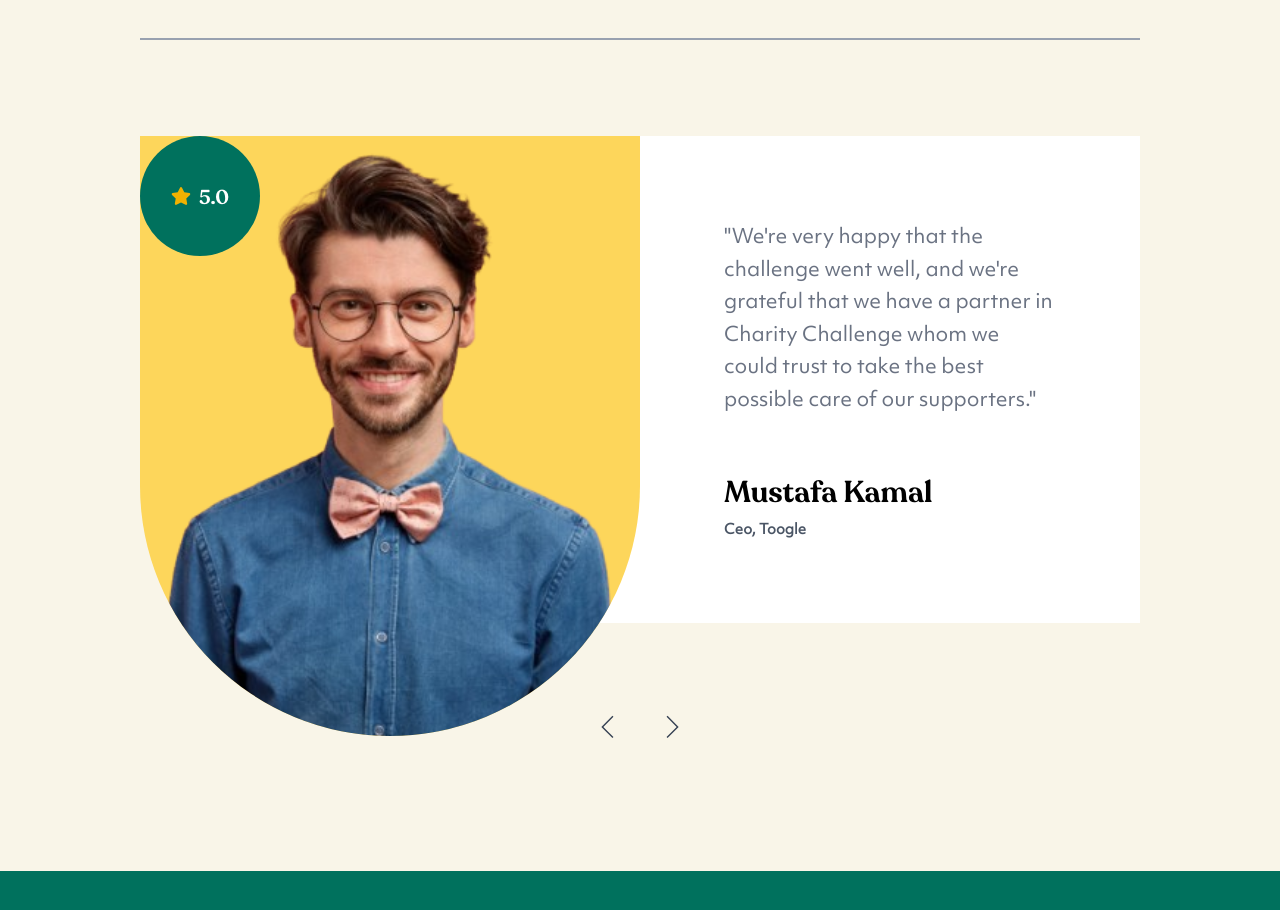
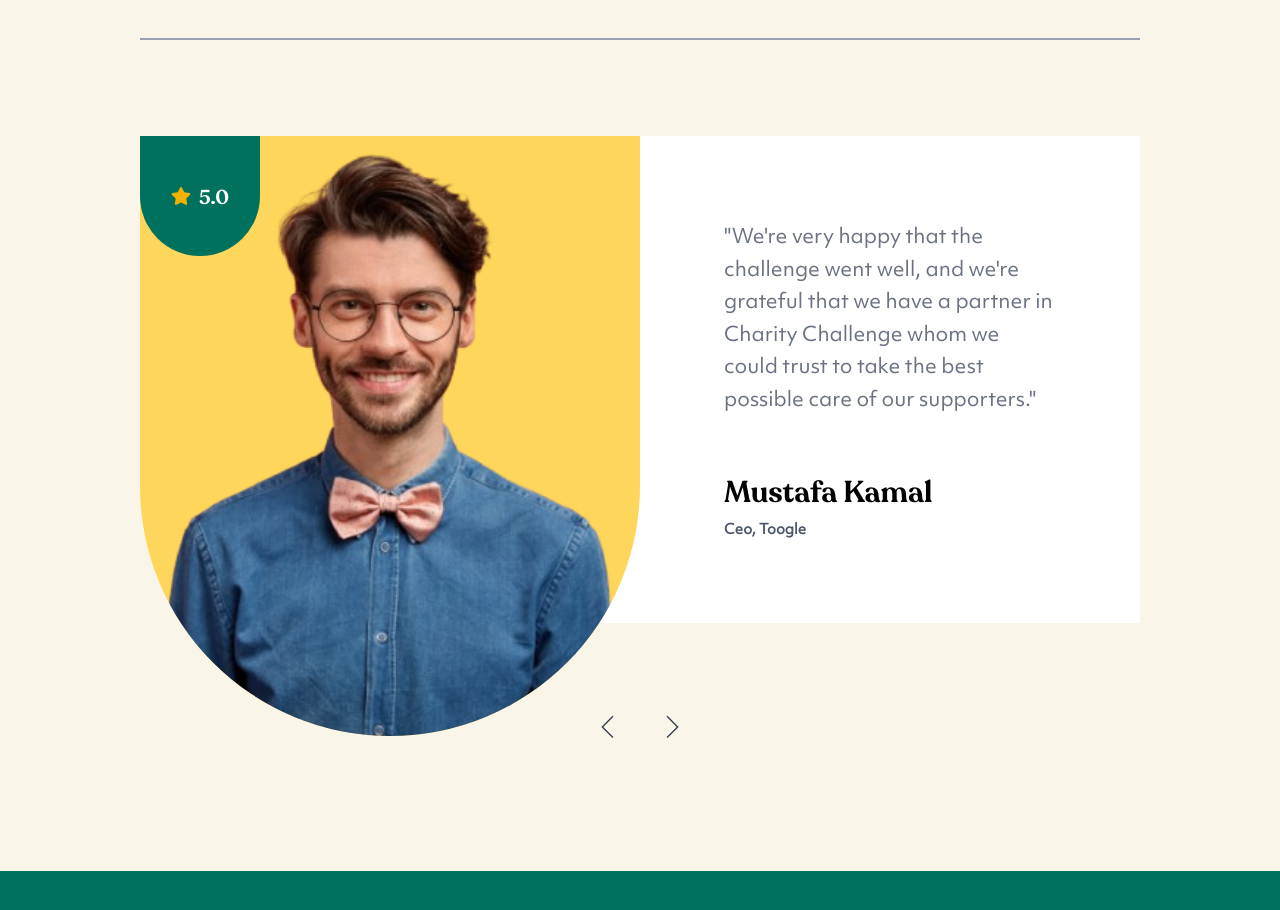
Before and after one commit to Brian13b/charity-landing-page, a React (Vite) app: page / in a window 1280 px wide. Shown: the part 3840-4750 px from the top of the page. Built offline with nearby package versions, Linux system fonts and the light colour scheme.

Commit message:
Cambios en el readme

```diff
--- a/src/components/Testimonio.jsx
+++ b/src/components/Testimonio.jsx
@@ -5,7 +5,7 @@ export default function Testimonial() {
   return (
     <section className="py-20 px-6 md:px-35 text-center">
       <div className="relative bg-white rounded-none md:rounded-l-[30%] flex flex-col md:flex-row w-full mb-20">
-        <div className="absolute bg-[#00715D] text-white w-20 h-20 md:w-30 md:h-30 flex items-center justify-center rounded-full md:rounded-b-full z-10 top-4 left-4 md:top-auto md:left-0">
+        <div className="absolute bg-[#00715D] text-white w-20 h-20 md:w-30 md:h-30 flex items-center justify-center rounded-b-full md:rounded-b-full z-10 top-4 left-4 md:top-auto md:left-0">
           <FaStar className="text-yellow-500 text-lg md:text-xl mr-1 md:mr-2" />
           <span className="font-[recoleta] font-semibold text-lg md:text-xl mt-1">5.0</span>
         </div>
```
Also changed, not shown: 2 other files (tests, documents, lock files or other folders).
